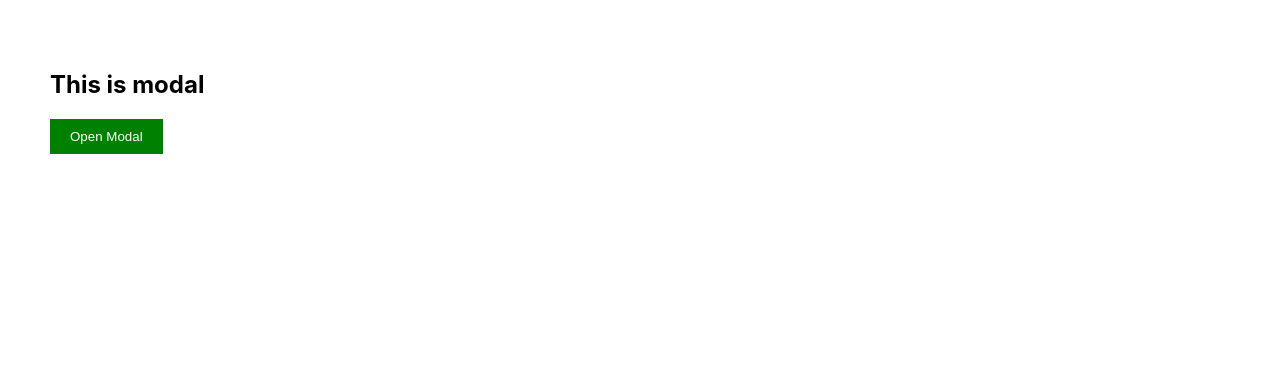
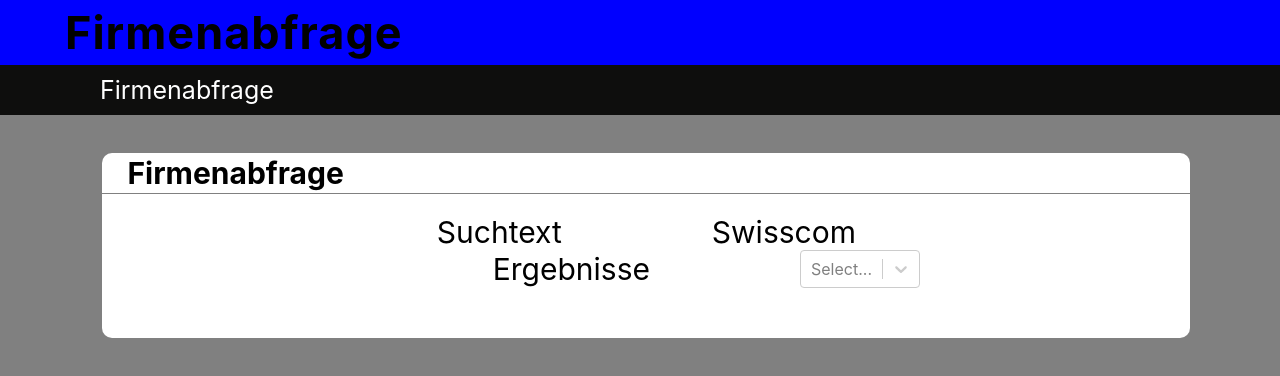
Before and after one commit to TanvirChy/firmenabfrage, a React (Create React App) app: page / in a window 1280 px wide. Shown: the top 376 px of the page. Built offline with nearby package versions, Linux system fonts and the light colour scheme.

Commit message:
first commit added page

```diff
--- a/src/App.css
+++ b/src/App.css
@@ -1,6 +1,6 @@
 .App {
-  width: 90%;
-  padding: 50px;
+
+
 }
 
 
--- a/src/App.js
+++ b/src/App.js
@@ -1,25 +1,11 @@
-import React, { useState } from "react";
+import React from "react";
 import "./App.css";
-import CommonModal from "./components/commonModal/CommonModal";
+import Zefix from "./components/zefix/Zefix";
 
 function App() {
-  const [isOpen, setIsOpen] = useState(false);
-  const openModal = () => {
-    setIsOpen(true);
-  };
-
-  const closeModal = () => {
-    setIsOpen(false);
-  };
-
   return (
-    <div className='App'>
-      {isOpen && <CommonModal closeModal={closeModal} />}
-
-      <h2>This is modal</h2>
-      <button className='button' onClick={openModal}>
-        Open Modal
-      </button>
+    <div className="App">
+      <Zefix />
     </div>
   );
 }
--- a/src/components/card/card.css
+++ b/src/components/card/card.css
@@ -1,20 +1,19 @@
-.card_container{
+.card_container {
   top: 0;
   bottom: 0;
   background-color: white;
   left: 50%;
   right: 50%;
-    margin: 20px;
-    width: 92%;
+  margin: 3% 8%;
+  width: 85%;
   border-radius: 10px;
   min-height: 30%;
-
+  padding-bottom: 50px;
 }
 
-.card_title{
-    font-size: 20px;
+.card_title {
+  font-size: 30px;
   border-bottom: 1px solid gray;
-    padding: 10px 25px;
+  padding: 2px 25px;
   font-weight: bolder;
-
 }
--- a/src/components/commonModal/CommonModal.jsx
+++ /dev/null
@@ -1,66 +0,0 @@
-import React, { useState } from "react";
-import Card from "../card/Card";
-import FirmenDetail from "../firmenDetail/FirmenDetail";
-import FirmenTable from "../firmenTable/FirmenTable";
-import FirmenTop from "../firmenTop/FirmenTop";
-import "./commonModal.css";
-
-const CommonModal = ({ closeModal }) => {
-  const [ergebnisse, setErgebnisse] = useState(false);
-  const [weiter, setWeiter] = useState(false);
-  const [forward,setForward] = useState(false);
-  return (
-    <>
-      <div className="overlay"></div>
-      <div className="modal">
-        <header className="modal__header">
-          <p className="modal_header_title">Firmenabfrage</p>
-          <button onClick={closeModal} className="close_button">
-            &times;
-          </button>
-        </header>
-        <div className="modal_title">Firmenabfrage</div>
-
-        {!weiter && (
-          <Card title={"Firmenabfrage"}>
-            <FirmenTop ergebnisse={ergebnisse} setErgebnisse={setErgebnisse} />
-          </Card>
-        )}
-
-        {!weiter && ergebnisse && (
-          <Card title={"Firmen Detail"}>
-            <FirmenDetail />
-          </Card>
-        )}
-        {!weiter && ergebnisse && (
-          <div className="modal-btn-container">
-            <button className="modal-btn" onClick={() => setWeiter(true)}>
-              weiter
-            </button>
-          </div>
-        )}
-
-        {weiter && (
-          <Card title={"Firmendetails ubernehmen"}>
-            <FirmenTable />
-          </Card>
-        )}
-
-        {weiter && (
-          <>
-            <div className="modal-btn-container">
-              <button className="modal-btn" onClick={closeModal}>
-                Cencel
-              </button>
-              <button className="modal-btn" onClick={closeModal}>
-                Confirm
-              </button>
-            </div>
-          </>
-        )}
-      </div>
-    </>
-  );
-};
-
-export default CommonModal;
--- a/src/components/commonModal/commonModal.css
+++ /dev/null
@@ -1,71 +0,0 @@
-.overlay {
-  width: 100%;
-  height: 100%;
-  background: rgba(0, 0, 0, 0.7);
-  position: fixed;
-  top: 0;
-  left: 0;
-  z-index: 10;
-}
-
-.modal {
-  position: fixed;
-  z-index: 20;
-  background-color:#eff2f7;
-  width: 500px;
-  height: 85%;
-
-  /* Center the modal */
-  top: 50%;
-  left: 50%;
-  transform: translateX(-50%) translateY(-50%);
-  border-radius: 10px;
-}
-.modal__header {
-  background-color: #eff2f7;
-  padding: 0px 20px;
-  display: flex;
-  justify-content: space-between;
-}
-
-.modal_header_title{
-  font-size: 15px;
-}
-
-.close_button {
-  border: none;
-    background: transparent;
-    padding: 0px;
-    cursor: pointer;
-    color: darkgray;
-    font-size: 43px;
-}
-
-.close-button:hover {
-  color: yellow;
-}
-
-.modal_title{
-  background-color: black;
-  color: white;
-  padding: 5px 10px;
-  font-weight: bolder;
-  margin-bottom: 20px;
-}
-
-.modal__main {
-  padding: 20px;
-  height: 150px;
-}
-.modal-btn-container{
-  width: 90%;
-  display: flex;
-  align-items: center;
-  justify-content: end;
-
-}
-.modal-btn{
-     font-weight: bolder;
-     padding: 7px 15px;
-     margin: 2px;
-}
--- a/src/components/firmenTop/FirmenTop.jsx
+++ b/src/components/firmenTop/FirmenTop.jsx
@@ -4,6 +4,18 @@ import Select from "react-select";
 import "./firmenTop.css";
 
 const options = [
+  { value: "chocolate", label: "Chocolate" },
+  { value: "strawberry", label: "Strawberry" },
+  { value: "vanilla", label: "Vanilla" },
+  { value: "chocolate", label: "Chocolate" },
+  { value: "strawberry", label: "Strawberry" },
+  { value: "vanilla", label: "Vanilla" },
+  { value: "chocolate", label: "Chocolate" },
+  { value: "strawberry", label: "Strawberry" },
+  { value: "vanilla", label: "Vanilla" },
+  { value: "chocolate", label: "Chocolate" },
+  { value: "strawberry", label: "Strawberry" },
+  { value: "vanilla", label: "Vanilla" },
   { value: "chocolate", label: "Chocolate" },
   { value: "strawberry", label: "Strawberry" },
   { value: "vanilla", label: "Vanilla" },
@@ -17,7 +29,7 @@ const FirmenTop = ({ ergebnisse, setErgebnisse }) => {
         <label htmlFor="" className="input_label">
           Suchtext
         </label>
-        <p>Swisscom</p>
+        <div className="input-value">Swisscom</div>
       </div>
       <div className="input_section">
         <div className="input_select">
--- a/src/components/firmenTop/firmenTop.css
+++ b/src/components/firmenTop/firmenTop.css
@@ -30,10 +30,13 @@
 }
 
 .input_label{
-    padding-right: 20px
+    padding-right: 150px;
+    font-size: 30px;
 
 }
-
+.input-value{
+    font-size: 30px;
+}
 
 .css-319lph-ValueContainer{
     width: 170px;
--- /dev/null
+++ b/src/components/zefix/Zefix.jsx
@@ -0,0 +1,55 @@
+import React, { useState } from "react";
+import Card from "../card/Card";
+import FirmenDetail from "../firmenDetail/FirmenDetail";
+import FirmenTable from "../firmenTable/FirmenTable";
+import FirmenTop from "../firmenTop/FirmenTop";
+import "./zafix.css";
+
+const Zefix = () => {
+  const [ergebnisse, setErgebnisse] = useState(false);
+  const [weiter, setWeiter] = useState(false);
+  return (
+    <div>
+      <header className="zefix-header">
+        <div className="zefix-header-title">Firmenabfrage</div>
+      </header>
+      <div className="zefix-title">Firmenabfrage</div>
+
+      {!weiter && (
+        <Card title={"Firmenabfrage"}>
+          <FirmenTop ergebnisse={ergebnisse} setErgebnisse={setErgebnisse} />
+        </Card>
+      )}
+
+      {!weiter && ergebnisse && (
+        <Card title={"Firmen Detail"}>
+          <FirmenDetail />
+        </Card>
+      )}
+      {!weiter && ergebnisse && (
+        <div className="zefix-btn-container">
+          <button className="zefix-btn" onClick={() => setWeiter(true)}>
+            weiter
+          </button>
+        </div>
+      )}
+
+      {weiter && (
+        <Card title={"Firmendetails ubernehmen"}>
+          <FirmenTable />
+        </Card>
+      )}
+
+      {weiter && (
+        <>
+          <div className="zefix-btn-container">
+            <button className="zefix-btn">Cencel</button>
+            <button className="zefix-btn">Confirm</button>
+          </div>
+        </>
+      )}
+    </div>
+  );
+};
+
+export default Zefix;
--- /dev/null
+++ b/src/components/zefix/zafix.css
@@ -0,0 +1,24 @@
+.zefix-header {
+  background-color: blue;
+  background-color: blue;
+  padding: 5px 65px;
+}
+.zefix-header-title {
+  font-size: 45px;
+  font-weight: bold;
+  letter-spacing: 1px;
+}
+.zefix-title {
+  font-size: 25px;
+  padding: 10px 100px;
+  background-color: rgb(14 14 13);
+  color: white;
+}
+
+.zefix-btn-container {
+}
+.zefix-btn-container {
+}
+
+.zefix-btn {
+}
--- a/src/index.css
+++ b/src/index.css
@@ -1,7 +1,10 @@
 body {
+  width: 100%;
+  height: 100vh;
   margin: 0;
   padding: 0;
   box-sizing: border-box;
+  background-color: gray;
   font-family: -apple-system, BlinkMacSystemFont, 'Segoe UI', 'Roboto', 'Oxygen',
     'Ubuntu', 'Cantarell', 'Fira Sans', 'Droid Sans', 'Helvetica Neue',
     sans-serif;
```
Also changed, not shown: public/index.html (+2 -21 lines), src/components/card/Card.jsx (+8 -6 lines). Lines whose indentation alone changed are shown as unchanged.
